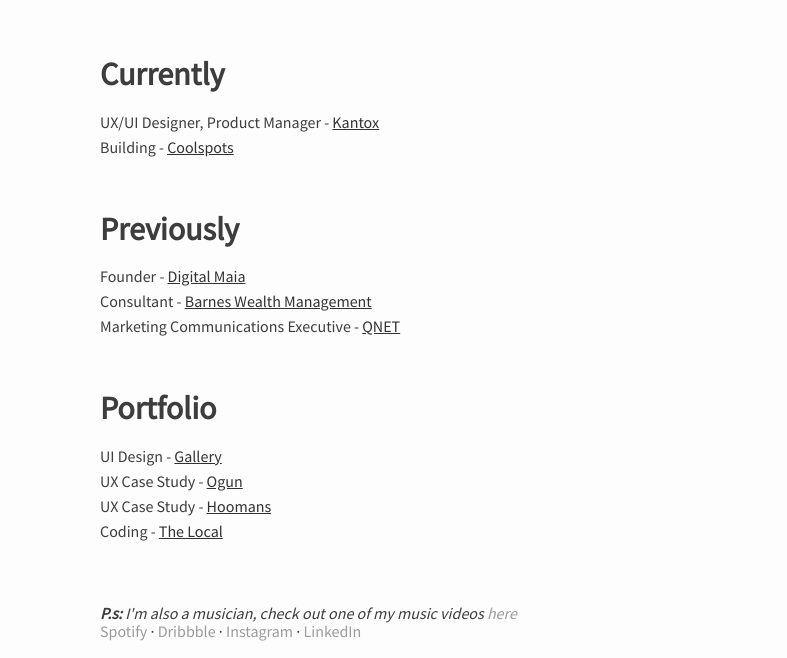
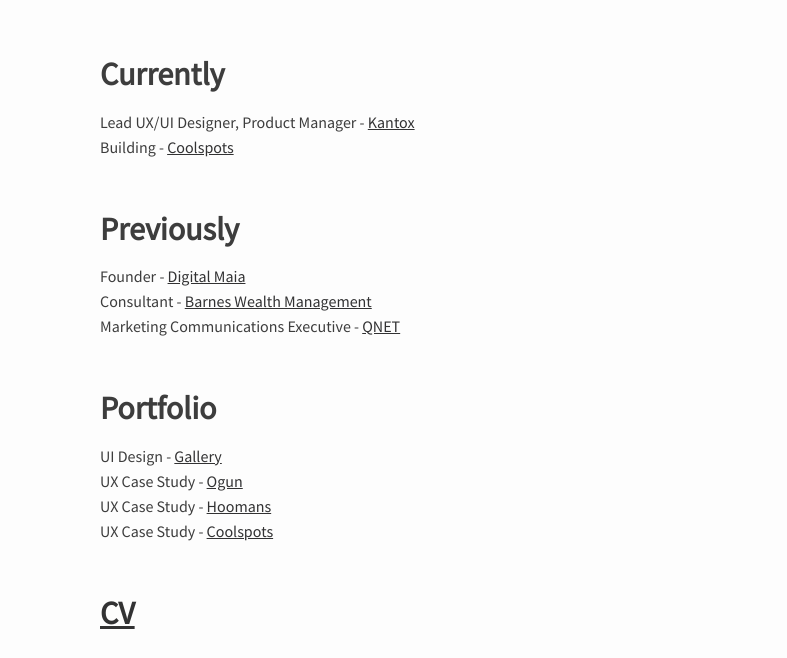
Before and after one commit to JacopoContin/portfolio, a plain HTML site: page index.html in a window 1280 px wide. Shown: the part 209-867 px from the top of the page, 0-787 px from the left. Drawn offline with Linux system fonts and the light colour scheme.

Commit message:
Add files via upload

```diff
--- a/index.html
+++ b/index.html
@@ -6,9 +6,7 @@
 		<title>Jacopo Contin</title>
 		<link rel="icon" type="image/gif/png" href="assets/logo.png">
 		<link href="css/jacopo.css" rel="stylesheet" />
-		<!-- animation>
-		<link href="css/animate.css" rel="stylesheet" />
-		<!-->
+		<!--Yes I've coded this website-->
 		<link href="https://fonts.googleapis.com/css?family=Source+Sans+Pro&display=swap" rel="stylesheet">
 		<script src="https://use.typekit.net/oda0fjf.js"></script>
 		<script>try{Typekit.load({ async: true });}catch(e){}</script>
@@ -31,15 +29,15 @@
 				<div id="currently">
 					<h2>Currently</h2>
 					<ul>
-						<li>UX/UI Designer, Product Manager - <a href="https://www.kantox.com/en/" target="_blank">Kantox</a></li>
-						<li>Building - <a href="http://coolspots.co" target="_blank">Coolspots</a></li>
+						<li>Lead UX/UI Designer, Product Manager - <a href="https://www.kantox.com/en/" target="_blank">Kantox</a></li>
+						<li>Building - <a href="http://digital-maia.com/coolspots" target="_blank">Coolspots</a></li>
 					</ul>
 				</div>
 
 				<div id="previously">
 					<h2>Previously</h2>
 					<ul>
-						<li>Founder - <a href="https://digital-maia.netlify.com/" target="_blank">Digital Maia</a></li>
+						<li>Founder - <a href="http://digital-maia.com" target="_blank">Digital Maia</a></li>
 						<li>Consultant - <a href="https://www.barneswealth.com.au/" target="_blank">Barnes Wealth Management</a></li>
 						<li>Marketing Communications Executive - <a href="https://www.qnet.net/" target="_blank">QNET</a></li>
 					</ul>
@@ -49,12 +47,14 @@
 					<h2>Portfolio</h2>
 					<ul>
 						<li>UI Design - <a href="https://dribbble.com/jacopocontin" target="_blank">Gallery</a></li>
-						<li>UX Case Study - <a href="https://digital-maia.netlify.app/ogun-case-study/" target="_blank">Ogun</a></li>
+						<li>UX Case Study - <a href="http://digital-maia.com/ogun" target="_blank">Ogun</a></li>
 						<li>UX Case Study - <a href="https://invis.io/RHRWZYFUCPM" target="_blank">Hoomans</a></li>
-						<li>Coding - <a href="https://thelocal-es.netlify.com/" target="_blank">The Local</a></li>
+						<li>UX Case Study - <a href="http://digital-maia.com/coolspots" target="_blank">Coolspots</a></li>
+						<!--<li>Coding - <a href="https://thelocal-es.netlify.com/" target="_blank">The Local</a></li>-->
 
 					</ul>
 				</div>
+				<h2><a href="assets/cv.pdf" download="Jacopo Contin">CV</a></h2>
 				<div id="links">
 					<p style="font-style: italic;"><strong>P.s:</strong> I'm also a musician, check out one of my music videos <a href="https://www.youtube.com/watch?v=p6kPU5kYupo" target="_blank">here</a></p>
 					<p><a href="https://open.spotify.com/artist/72meWwhsGhrL28d04l8axG" target="_blank">Spotify</a> &middot <a href="https://dribbble.com/jacopocontin" target="_blank">Dribbble</a> &middot <a href="https://www.instagram.com/jacopo.contin/" target="_blank">Instagram</a> &middot <a href="https://www.linkedin.com/in/jacopocontin/" target="_blank">LinkedIn</a>
```
Also changed, not shown: 1 other file.
